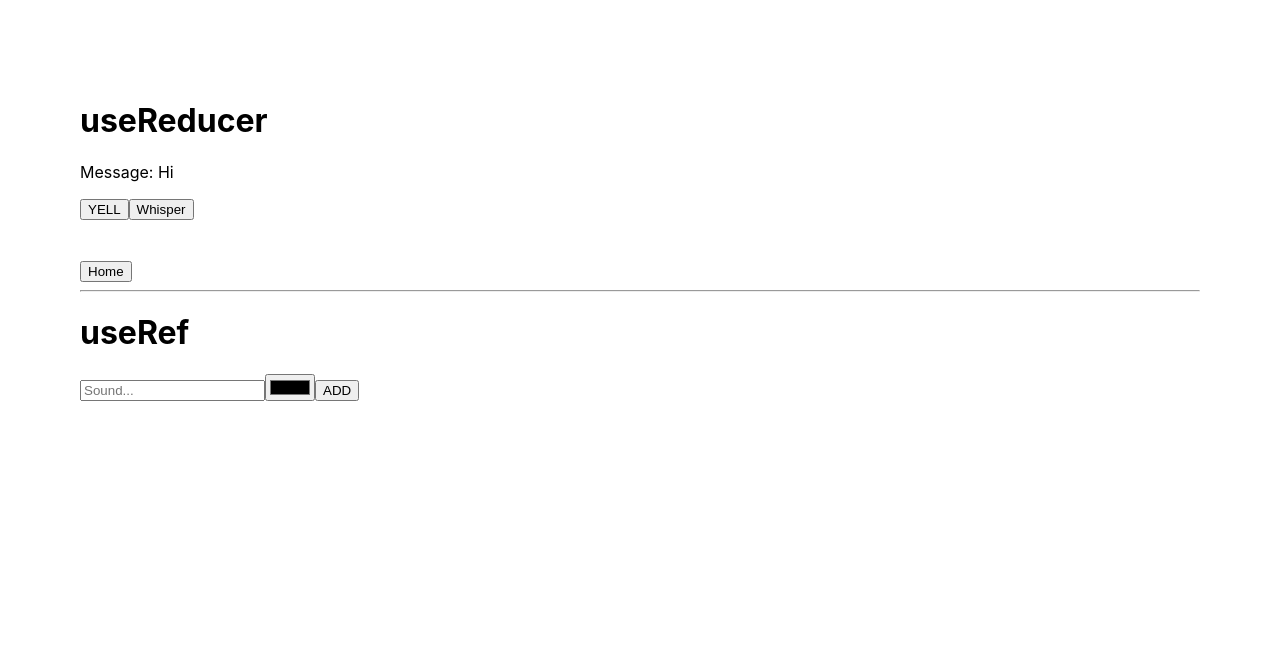
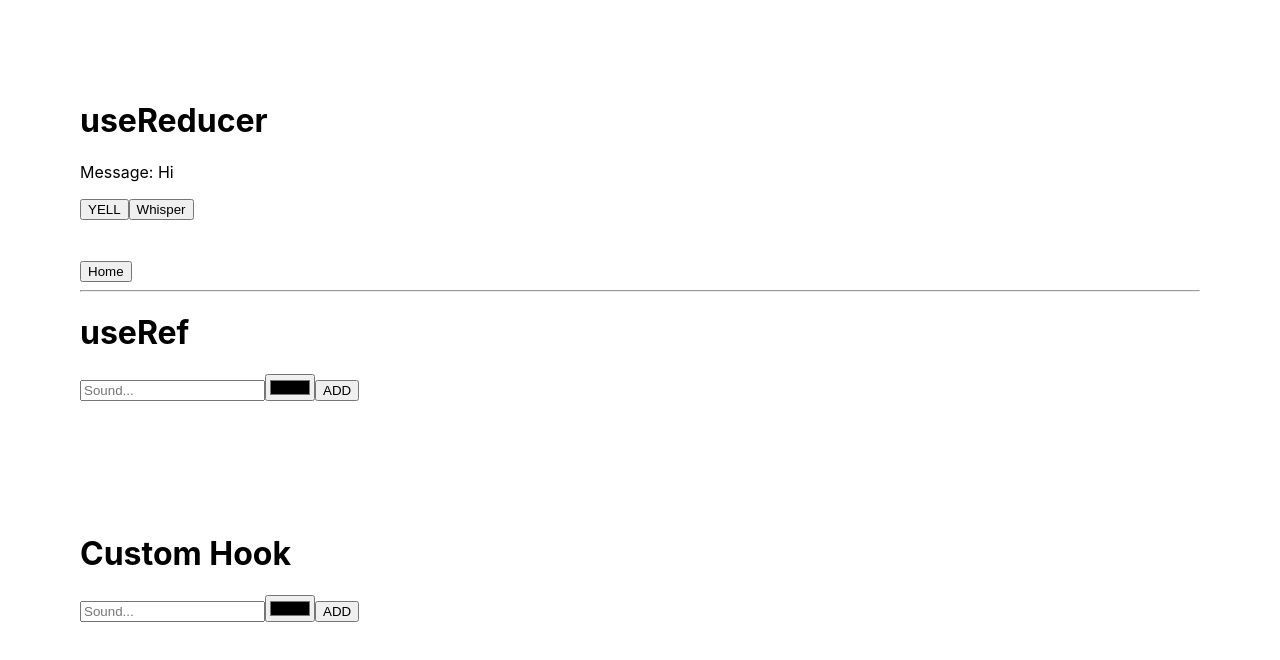
Before and after one commit to brakwaku/react-hooks, a React (Create React App) app: page /use-reducer in a window 1280 px wide. Shown: the top 660 px of the page. Built offline with nearby package versions, Linux system fonts and the light colour scheme.

Commit message:
Custom Input Hook

```diff
--- /dev/null
+++ b/src/components/useInput.js
@@ -0,0 +1,13 @@
+import { useState } from 'react';
+
+export function useInput(initialValue) {
+  const [value, setValue] = useState(initialValue);
+
+  return [
+    {
+      value,
+      onChange: (e) => setValue(e.target.value),
+    },
+    () => setValue(initialValue),
+  ];
+}
--- a/src/screens/MyUseReducerScreen.js
+++ b/src/screens/MyUseReducerScreen.js
@@ -1,26 +1,30 @@
-import React, { useReducer, useRef } from "react";
+import React, { useReducer, useRef } from 'react';
+import { useInput } from '../components/useInput';
 
 const initialState = {
-    message: 'Hi'
+  message: 'Hi',
 };
 
 const reducer = (state, action) => {
-    switch(action.type) {
+  switch (action.type) {
     case 'yell':
       return {
-                message: `HEY!, I just said ${state.message}`
+        message: `HEY!, I just said ${state.message}`,
       };
     case 'whisper':
       return {
-                message: `excuse me I just said ${state.message}`
-            }
+        message: `excuse me I just said ${state.message}`,
+      };
     default:
       return;
   }
-}
+};
 
 const MyUseReducerScreen = () => {
   const [state, dispatch] = useReducer(reducer, initialState);
+
+  const [titleProps, resetTitle] = useInput('');
+  const [colorProps, resetColor] = useInput('#000000');
 
   const sound = useRef();
   const color = useRef();
@@ -32,28 +36,50 @@ const MyUseReducerScreen = () => {
     alert(`${soundVal} sounds like ${colorVal}`);
     sound.current.value = '';
     color.current.value = '';
-  }
+  };
+
+  const submit2 = (e) => {
+    e.preventDefault();
+    alert(`${titleProps.value} sounds like ${colorProps.value}`);
+    resetTitle();
+    resetColor();
+  };
   return (
+    <>
       <div className="app-wrapper">
         <h1>useReducer</h1>
         <p>Message: {state.message}</p>
-      <button onClick={() => dispatch({type: 'yell'})}>YELL</button>
-      <button onClick={() => dispatch({type: 'whisper'})}>Whisper</button>
+        <button onClick={() => dispatch({ type: 'yell' })}>YELL</button>
+        <button onClick={() => dispatch({ type: 'whisper' })}>Whisper</button>
         <br />
         <br />
         <br />
-      <a href="/"><button>Home</button></a>
+        <a href="/">
+          <button>Home</button>
+        </a>
         <hr />
 
         <div>
           <h1>useRef</h1>
           <form onSubmit={submit}>
-              <input ref={sound} type='text' placeholder="Sound..."/>
-              <input ref={color} type='color' />
+            <input ref={sound} type="text" placeholder="Sound..." />
+            <input ref={color} type="color" />
             <button>ADD</button>
           </form>
         </div>
       </div>
+
+      <div className="app-wrapper">
+        <div>
+        <h1>Custom Hook</h1>
+          <form onSubmit={submit2}>
+            <input {...titleProps} type="text" placeholder="Sound..." />
+            <input {...colorProps} type="color" />
+            <button>ADD</button>
+          </form>
+        </div>
+      </div>
+    </>
   );
 };
 
```
Also changed, not shown: 1 other file (tests, documents, lock files or other folders). Lines whose indentation alone changed are shown as unchanged.
